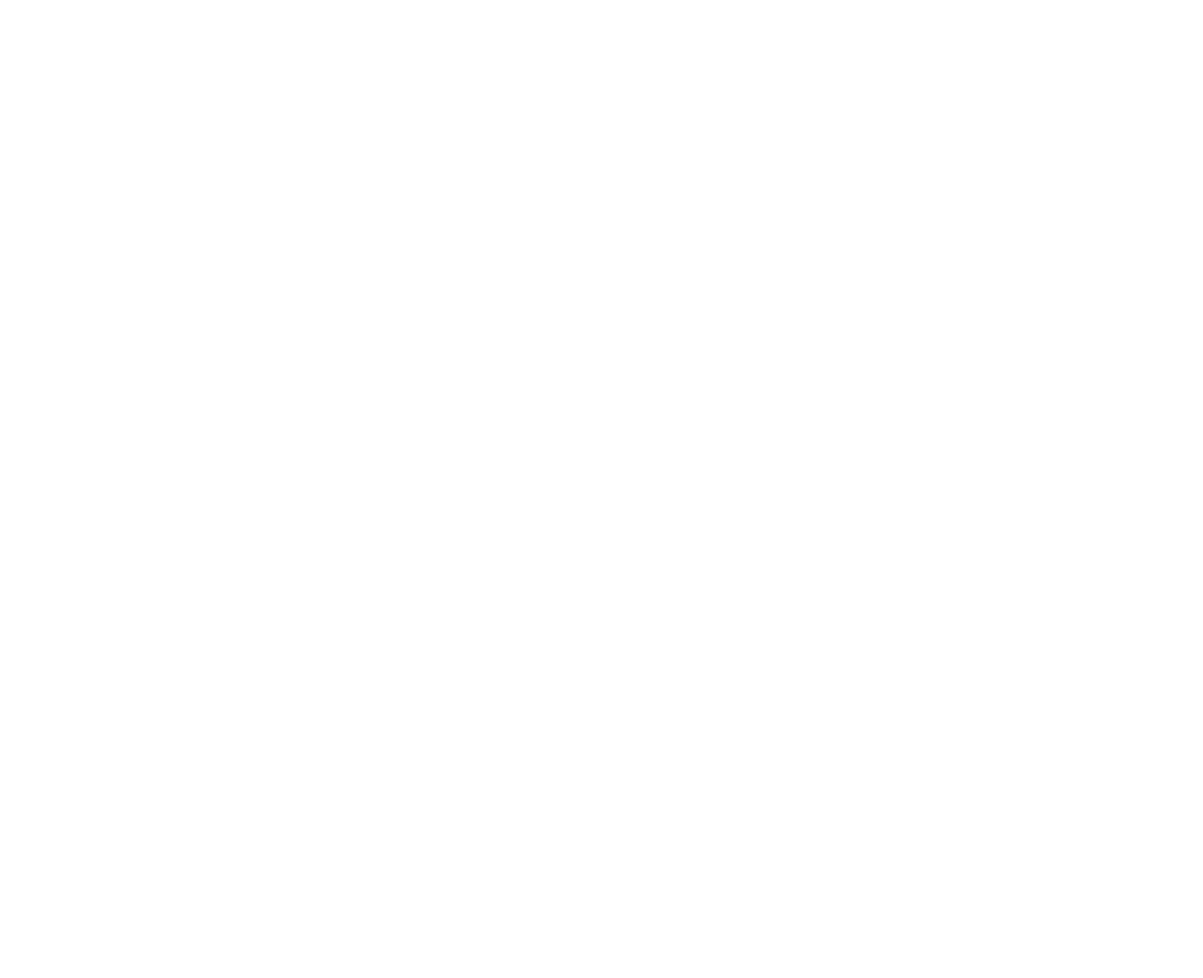
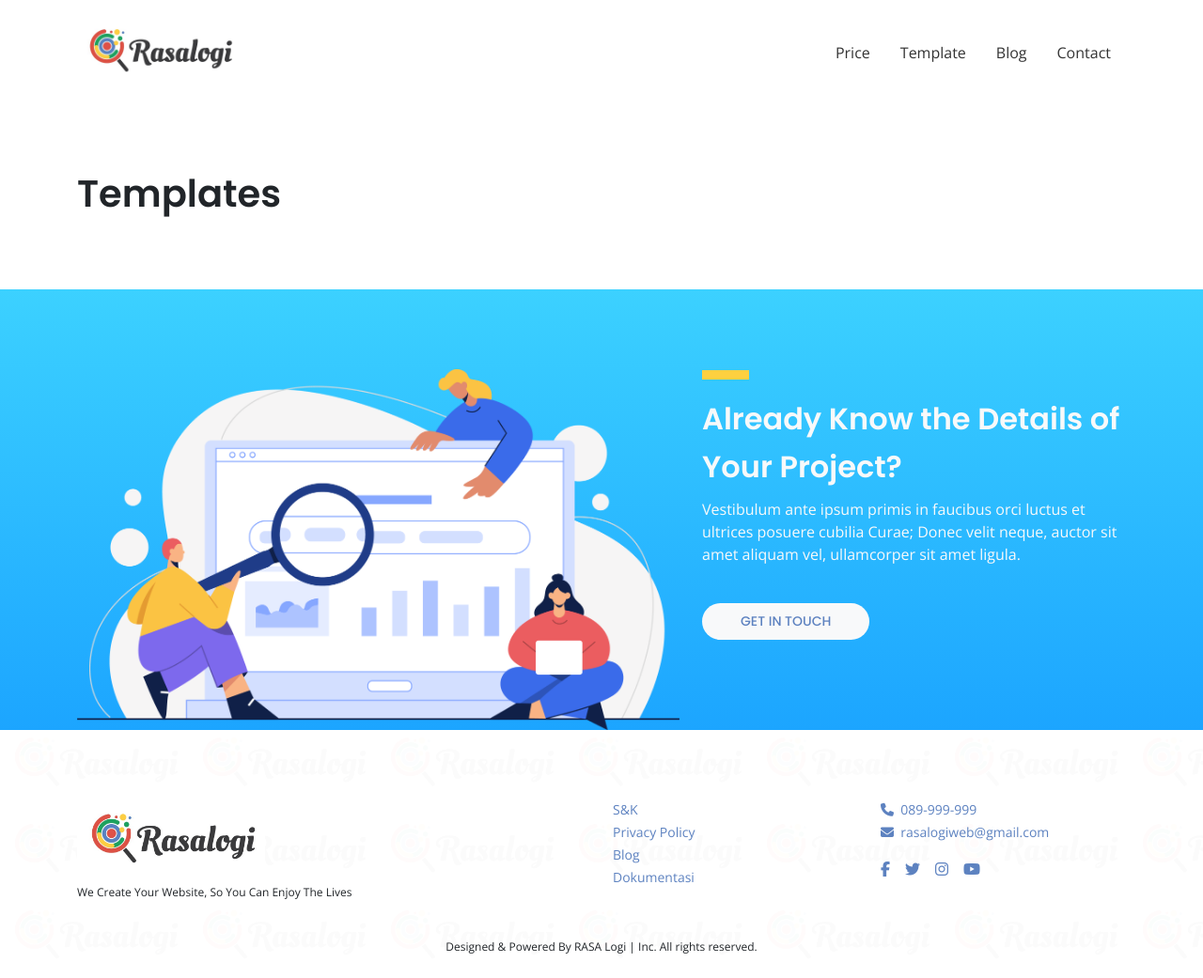
Before and after one commit to riza-ansori/rasalogi, a plain HTML site: page template.html in a window 1280 px wide. Shown: the whole page at 94% size. Before the commit the page ends 800 px from the top, so only its background shows below. Drawn offline with nearby package versions, Linux system fonts and the light colour scheme.

Commit message:
Edit index and create structure template.html

```diff
--- a/template.html
+++ b/template.html
@@ -0,0 +1,112 @@
+<!doctype html>
+<html lang="en">
+  <head>
+    <!-- Required meta tags -->
+    <meta charset="utf-8">
+    <meta name="viewport" content="width=device-width, initial-scale=1">
+
+    <!-- Bootstrap CSS -->
+    <link href="./bootstrap/css/bootstrap.min.css" rel="stylesheet" >
+    <!-- google font -->
+    <link rel="preconnect" href="https://fonts.googleapis.com">
+    <link rel="preconnect" href="https://fonts.gstatic.com" crossorigin>
+    <link href="https://fonts.googleapis.com/css2?family=Open+Sans:wght@300;400;500&family=Poppins:wght@500;600&display=swap" rel="stylesheet">
+    <!-- fontawesome -->
+    <link href="./fontawesome/css/all.css" rel="stylesheet">
+    <script src="https://kit.fontawesome.com/5982fa9774.js" crossorigin="anonymous"></script>
+    <!-- Rasa logi style -->
+    <link href="./rasa-style/rasa.css" rel="stylesheet" >
+
+    <title>RasaLogi - Templates</title>
+  </head>
+  <body>
+    <header id="main-header" class="fixed-nav">
+        <div id="startchange" class="navbar-default">
+            <div class="container">
+                <nav class="d-flex flex-wrap justify-content-center align-items-center py-3">
+                    <a href="./index.html" class="d-flex align-items-center mb-3 mb-md-0 me-md-auto text-dark text-decoration-none">
+                        <span class="fs-4 logo">
+                            <img src="./mentahan-gambar/logo.jpeg">
+                        </span>
+                    </a>
+
+                    <ul class="nav nav-pills">
+                        <li class="nav-item"><a href="./index.html#price" class="nav-link">Price</a></li>
+                        <li class="nav-item"><a href="./template.html" class="nav-link">Template</a></li>
+                        <li class="nav-item"><a href="./blog.html" class="nav-link">Blog</a></li>
+                        <li class="nav-item"><a href="#contact" class="nav-link">Contact</a></li>
+                    </ul>
+                </nav>
+            </div>
+        </div>
+    </header>
+
+    <section>
+        <div class="container">
+            <h1>Templates</h1>
+        </div>
+    </section>
+
+    <footer id="footer">
+        <section id="section-5" class="get-in-touch bg-gradient pb-md-0">
+            <div class="container">
+                <div class="row align-items-end">
+                    <div class="col-md-7 col-12">
+                        <div class="img-wrapper">
+                            <img src="./img/rasalogi-2.png">
+                        </div>
+                    </div>
+                    <div class="col-md-5 col-12 pb-md-5 mb-md-5">
+                        <hr class="accent">
+                        <h2 class="title-section text-light">Already Know the Details of Your Project?</h2>
+                        <p class="sub-sections text-light">Vestibulum ante ipsum primis in faucibus orci luctus et ultrices posuere cubilia Curae; Donec velit neque, auctor sit amet aliquam vel, ullamcorper sit amet ligula.</p>
+                        <a href="#" class="btn btn-customs bg-light text-blue mt-4">Get In Touch</a>
+                    </div>
+                </div>
+            </div>
+        </section>
+        <div class="container pt-5 pb-2">
+            <div class="row">
+                <div class="col-md-6 col-12">
+                    <div class="py-md-4">
+                        <div class="logo-footer">
+                            <img src="./mentahan-gambar/logo.jpeg">
+                        </div>
+                        <p class="tagline-footer">We Create Your Website, So You Can Enjoy The Lives</p>
+                    </div>
+                </div>
+                <div class="col-md-3 col-12">
+                    <div class="py-md-4">
+                        <ul class="list-footer">
+                            <li><a href="./syarat-ketentuan.html">S&K</a></li>
+                            <li><a href="./privacy.html">Privacy Policy</a></li>
+                            <li><a href="./blog.html">Blog</a></li>
+                            <li><a href="./dokumentasi.html">Dokumentasi</a></li>
+                        </ul>
+                    </div>
+                </div>
+                <div class="col-md-3 col-12">
+                    <div class="py-md-4" id='contact'>
+                        <ul class="list-footer">
+                            <li><a href="tel:089-999-999"><i class="fas fa-phone"></i>&nbsp;&nbsp;089-999-999</a></li>
+                            <li><a href="mailto:rasalogiweb@gmail.com"><i class="fas fa-envelope"></i>&nbsp;&nbsp;rasalogiweb@gmail.com</a></li>
+                        </ul>
+                        <ul id="social-module" class="list-unstyled d-flex jus">
+                            <li class=""><a class="brown-coffe" href="#"><i class="fab fa-facebook-f"></i></a></li>
+                            <li class="ms-3"><a class="brown-coffe" href="#"><i class="fab fa-twitter"></i></a></li>
+                            <li class="ms-3"><a class="brown-coffe" href="#"><i class="fab fa-instagram"></i></a></li>
+                            <li class="ms-3"><a class="brown-coffe" href="#"><i class="fab fa-youtube"></i></a></li>
+                        </ul>
+                    </div>
+                </div>
+            </div>
+            <p id="copyright" class="text-center">Designed & Powered By RASA Logi | Inc. All rights reserved.</p>
+        </div>
+    </footer>
+
+    <!-- Bootstrap JS -->
+    <script src="http://ajax.googleapis.com/ajax/libs/jquery/1.7.1/jquery.min.js" type="text/javascript"></script>
+    <script src="./bootstrap/js/bootstrap.bundle.min.js" ></script>
+    <script src="./rasa-style/rasa.js" ></script>
+  </body>
+</html>
```
Also changed, not shown: index.html (+1 -1 lines).
